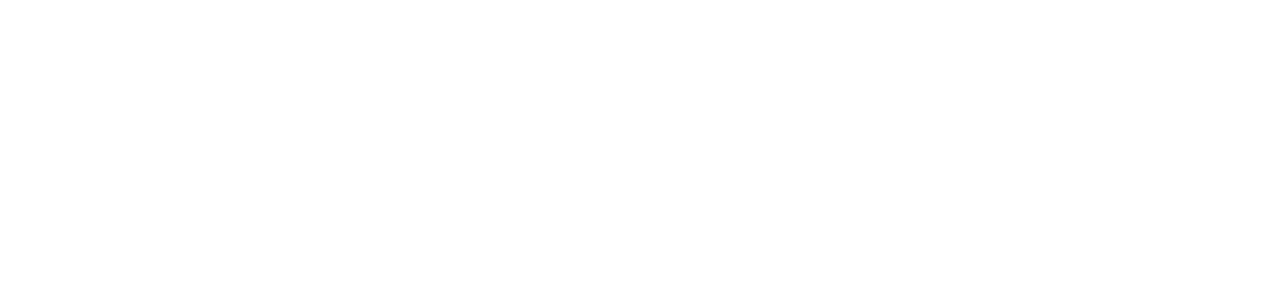
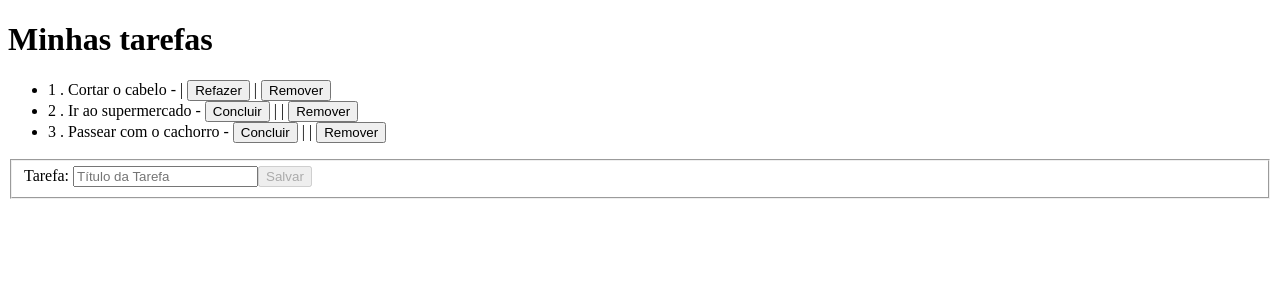
Before and after one commit to TiagoBarbosa88/Angular_Balta, an Angular app in the folder app/: page / in a window 1280 px wide. Shown: the top 300 px of the page. Built offline with nearby package versions, Linux system fonts and the light colour scheme.

Commit message:
update form

```diff
--- a/app/src/app/app.component.html
+++ b/app/src/app/app.component.html
@@ -14,10 +14,11 @@
 <form [formGroup]="form">
   <fieldset>
     <label>Tarefa: </label>
-    <input type="text" placeholder="Título da tarefa" maxlength="60" formControlName="title"><br>
-    <small *ngIf="form.controls.title.invalid && !form.controls.title.pristine">
-      Este campo deve conter entre 3 e 60caracteres<br>
-      <button>Salvar</button>
+    <input type="text" placeholder="Título da Tarefa" maxlength="60" formControlName="title">
+    <small *ngIf="form.controls['title'].invalid && !form.controls['title'].pristine ">
+      Este campo deve conter entre 3 e 60 caracteres<br>
+    </small>
+      <button [disabled]="form.invalid">Salvar</button>
   </fieldset>
 
 </form>
--- a/app/src/app/app.component.ts
+++ b/app/src/app/app.component.ts
@@ -1,5 +1,5 @@
 import { Component } from '@angular/core';
-import { FormBuilder, FormGroup, Validators } from '@angular/forms';
+import { FormGroup, FormBuilder, Validators } from '@angular/forms';
 import { Todo } from 'src/models/todo.models';
 
 @Component({
@@ -11,7 +11,6 @@ export class AppComponent {
   public todos: Todo[] = [];
   public title: String = "Minhas tarefas";
   public form: FormGroup;
-
 
 
   constructor(private fb: FormBuilder) {
```
